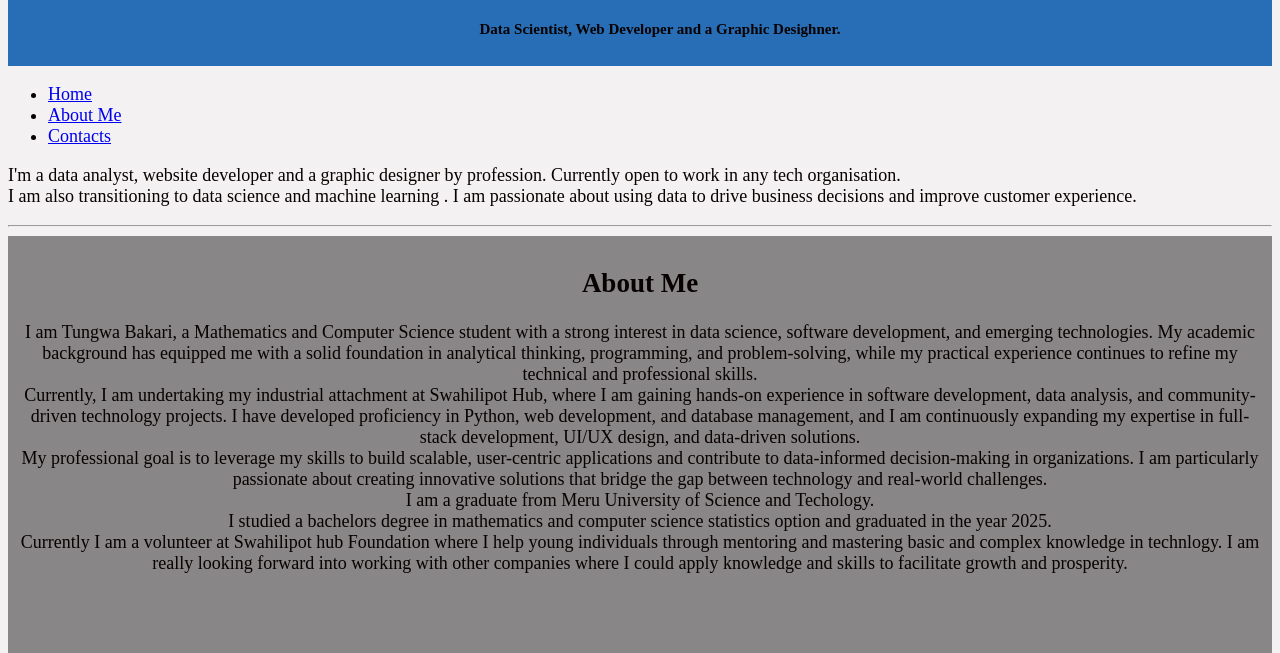
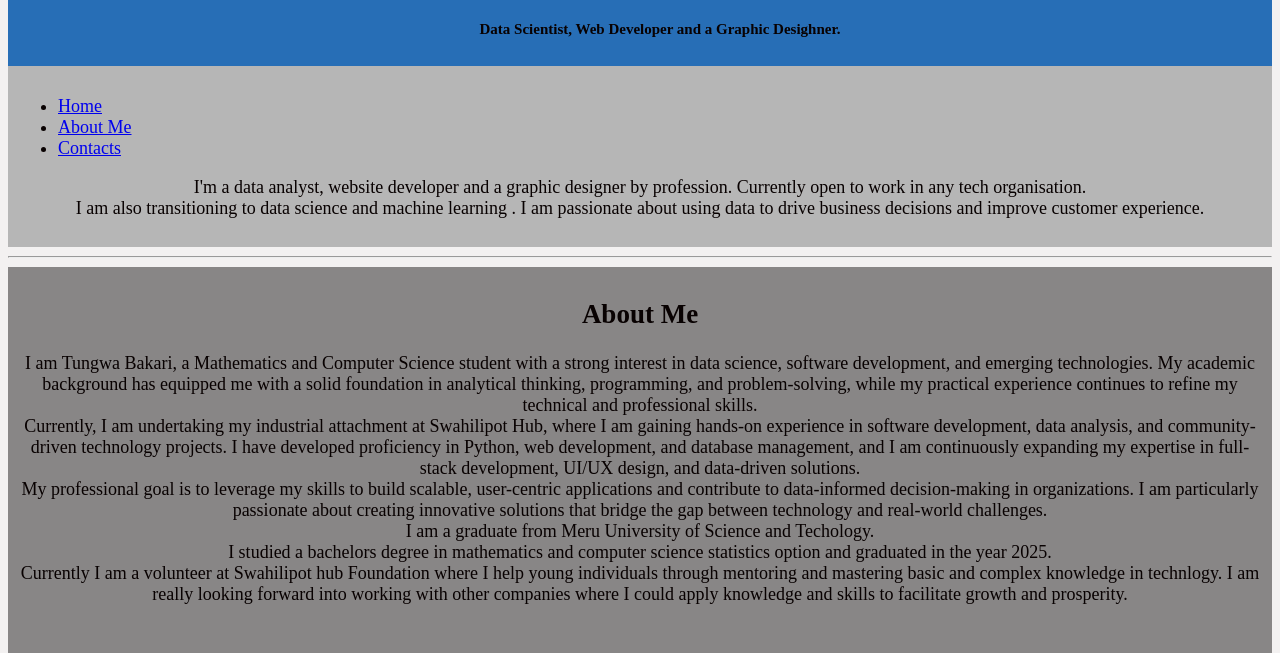
Before and after one commit to bakar-01/Web, a plain HTML site: page index2.html in a window 1280 px wide. Shown: the part 73-726 px from the top of the page. Drawn offline with Linux system fonts and the light colour scheme.

Commit message:
Modified file

```diff
--- a/main2.css
+++ b/main2.css
@@ -15,6 +15,11 @@ body{
     padding: 10px;
     text-align: center;
 }
+#introduction{
+    background-color: #b6b6b6;
+    padding: 10px;
+    text-align: center;
+}
 #contact{
     background-color: #919090;
     padding: 10px;
@@ -24,3 +29,7 @@ body{
       text-align: center; /* Centers the list items horizontally */
       list-style: none; /* Removes default bullet points */
     }
+    nav {
+      text-align: left; /* Centers the navigation links */
+      margin-top: 20px; /* Adds some space above the navigation */
+    }
```
